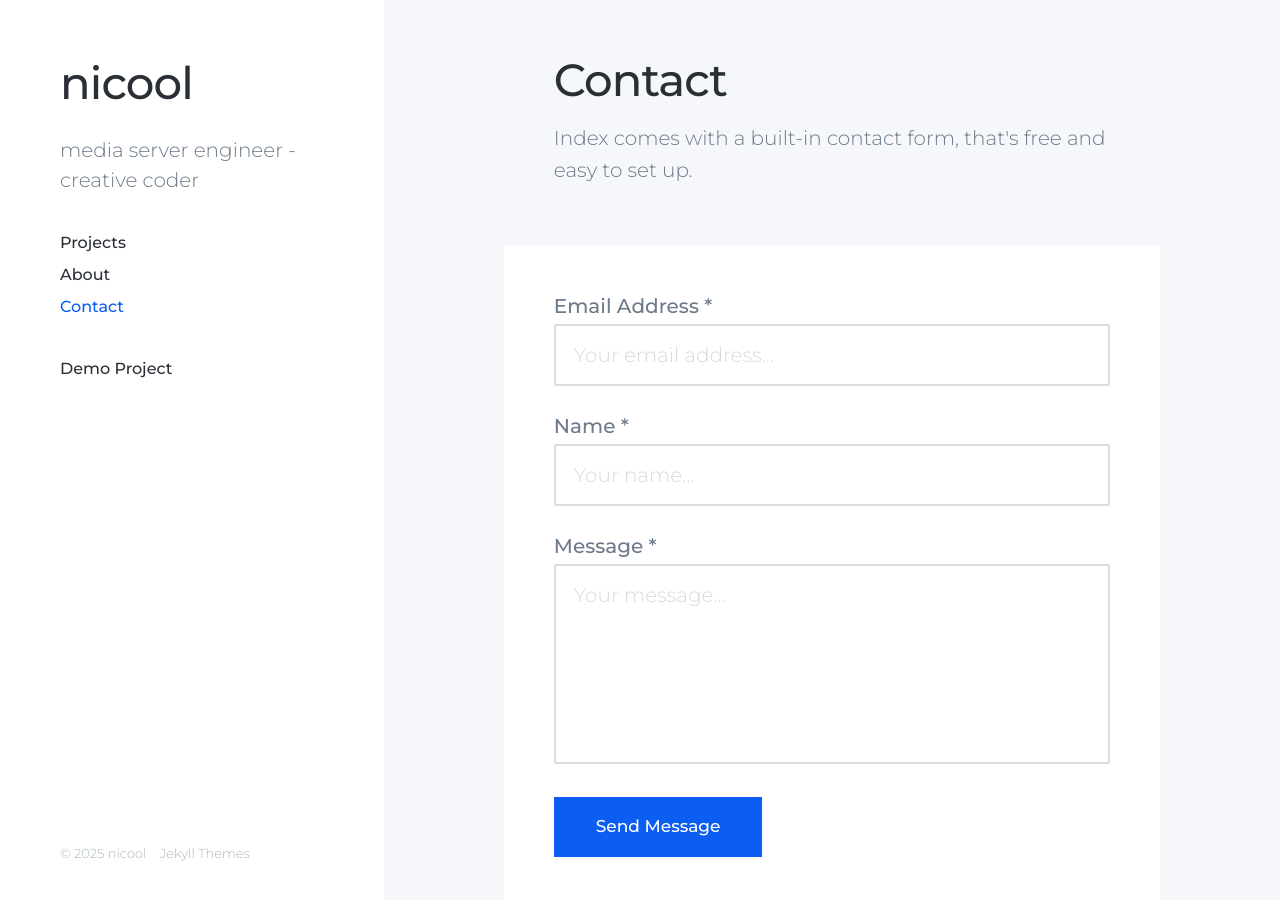
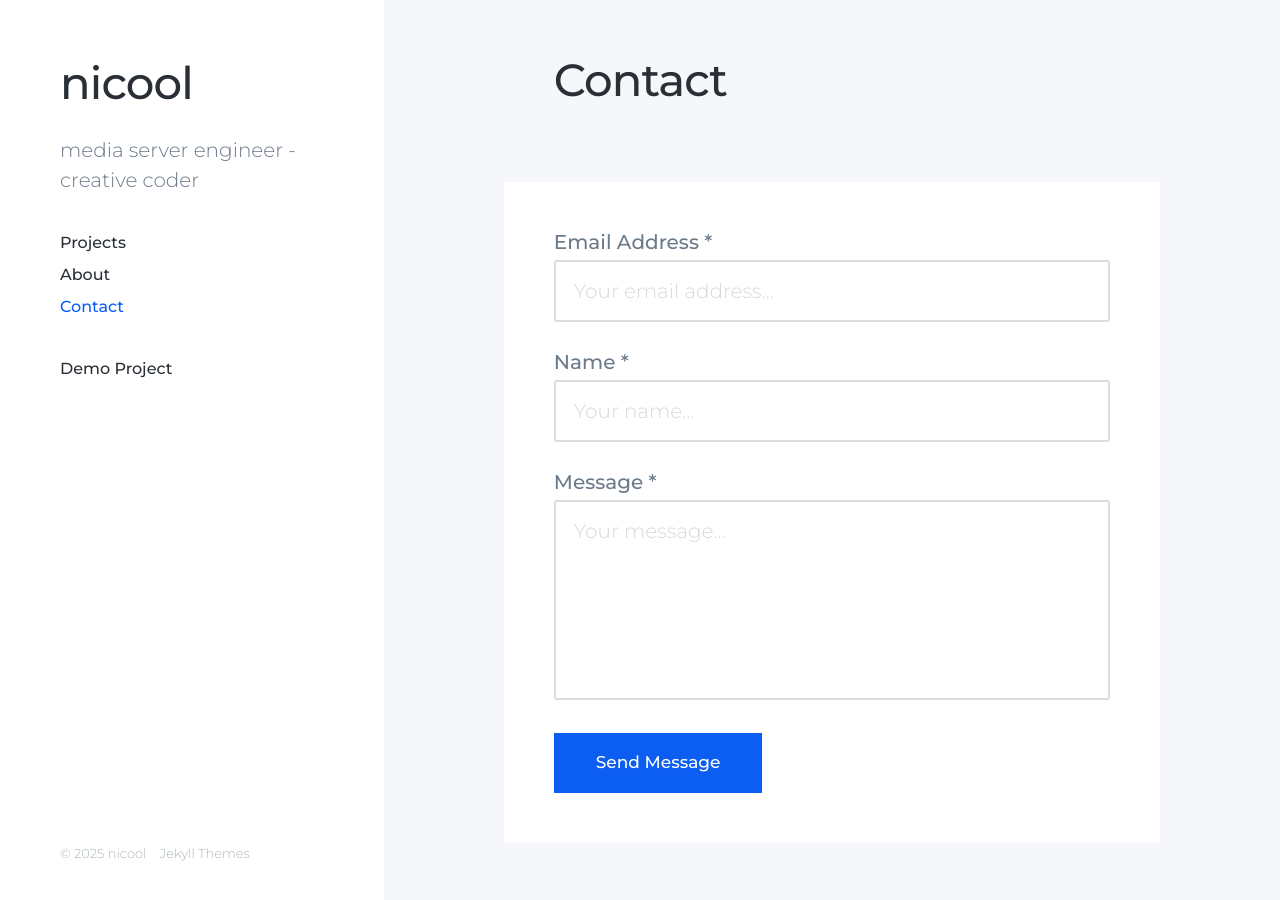
Before and after one commit to nic-glitch/nicool, a Jekyll site: the page built from _pages/contact.md, in a window 1280 px wide and 900 px high. Built offline with Jekyll 4.4.1, drawn with Linux system fonts in a browser that asks for light colours; nearby versions of some CDN libraries; some of the changed text lies outside the part shown.

Commit message:
Update contact.md

```diff
--- a/_pages/contact.md
+++ b/_pages/contact.md
@@ -1,10 +1,8 @@
 ---
 title: Contact
-subtitle: Index comes with a built-in contact form, that's free and easy to set up.
-description: Index is a minimal, fixed sidebar grid portfolio Jekyll theme.
+subtitle:
+description:
 featured_image: /images/demo/demo-landscape.jpg
 ---
 
 {% include contact-form.html %}
-
-We've made a contact form that you can use with [Formspree](https://formspree.io/create/jekyllthemes) to handle up to 50 submissions per month for free. You could also easily switch out the end-point to use another contact form service.
```
